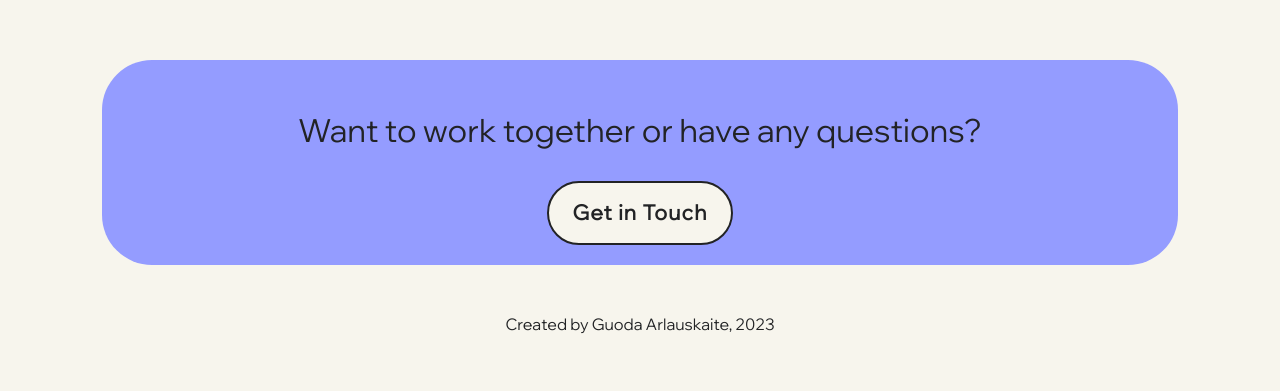
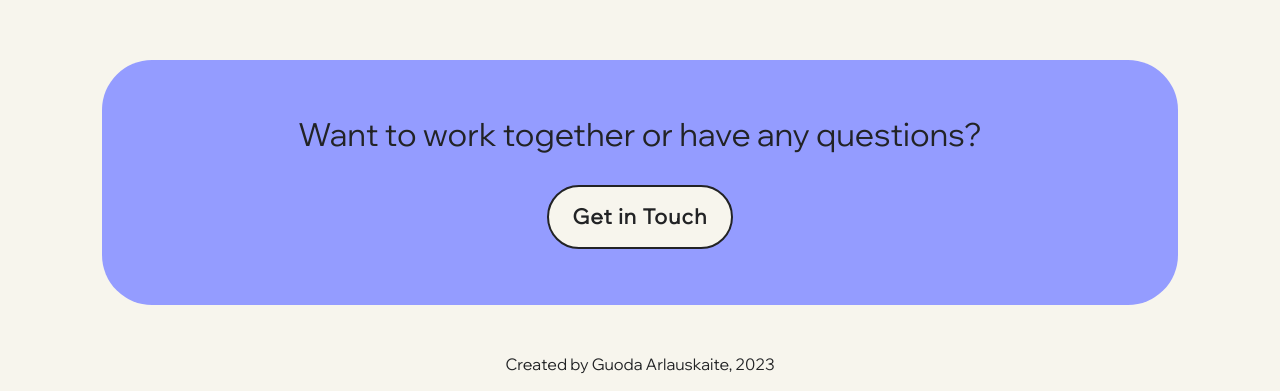
Before and after one commit to guodaar/portfolio, a React (Vite) app: page / in a window 1280 px wide. Shown: the part 3006-3397 px from the top of the page. Before the commit the page ends 3357 px from the top, so only its background shows below. Built offline with nearby package versions, Linux system fonts and the light colour scheme; no server answers.

Commit message:
contact form added

```diff
--- a/src/pages/Contact/Contact.tsx
+++ b/src/pages/Contact/Contact.tsx
@@ -51,13 +51,18 @@ export default Contact;
 const Container = styled.section`
   border-radius: ${roundedBorder};
   background-color: ${({ theme }) => theme.secondary};
-  padding: 20px 10vw;
+  padding: 24px 10vw;
 `;
 
 const TextWrapper = styled.div`
-  text-align: center;
+  margin: 32px 0;
+  display: flex;
+  flex-direction: column;
+  align-items: center;
+  gap: 32px;
 `;
 
 const Text = styled.p`
   font-size: 2rem;
+  margin: 0;
 `;
--- a/src/pages/Contact/ContactForm.tsx
+++ b/src/pages/Contact/ContactForm.tsx
@@ -1,10 +1,10 @@
 import * as Yup from "yup";
 
-import { ErrorMessage, Field, Form, Formik, FormikHelpers } from "formik";
-import { border, roundedBorder, transition } from "../../styles/stylevariables";
+import { ErrorMessage, Field, Form, Formik } from "formik";
 
 import Button from "../../components/Button/Button";
 import axios from "axios";
+import { roundedBorder } from "../../styles/stylevariables";
 import styled from "styled-components";
 import { useState } from "react";
 
@@ -98,8 +98,7 @@ const ContactForm = ({ closeForm }: Props) => {
 export default ContactForm;
 
 const StyledForm = styled(Form)`
-  padding: 32px 10vw;
-  margin: 24px auto;
+  padding: 0 10vw;
   display: flex;
   flex-direction: column;
   gap: 24px;
```
